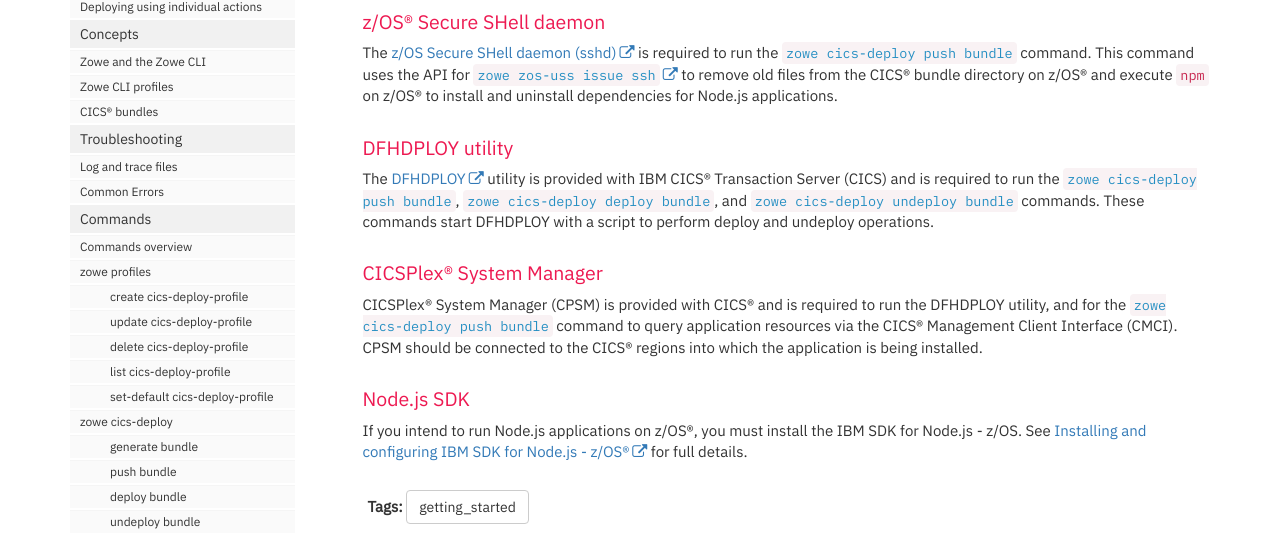
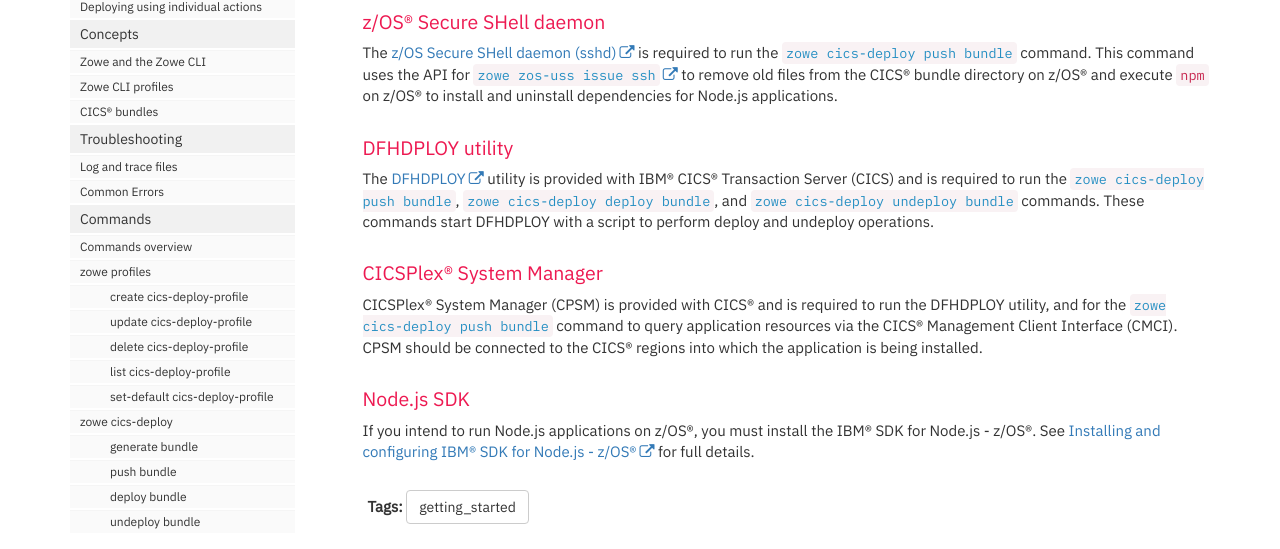
Before and after one commit to IBM/zowe-cli-cics-deploy-plugin, a Jekyll site: the page built from docs/pages/cdp/cdp-Requirements-on-zOS.md, in a window 1280 px wide and 1153 px high. Shown: the part 381-930 px from the top of the window. Built offline with Jekyll 4.4.1, drawn with Linux system fonts in a browser that asks for light colours; nearby versions of some CDN libraries; comment, search, counter and statistics services are not loaded.

Commit message:
ibm trademarks
Signed-off-by: Natasha Mckenzie-Kelly <natasha.mckenzie-kelly@ibm.com>

```diff
--- a/docs/pages/cdp/cdp-Requirements-on-zOS.md
+++ b/docs/pages/cdp/cdp-Requirements-on-zOS.md
@@ -21,7 +21,7 @@ The [z/OS Secure SHell daemon (sshd)](https://www.ibm.com/support/knowledgecente
 
 ### DFHDPLOY utility
 
-The [DFHDPLOY](https://www.ibm.com/support/knowledgecenter/SSGMCP_5.5.0/applications/deploying/dfhdploy_overview.html) utility is provided with IBM CICS® Transaction Server (CICS) and is required to run the [`zowe cics-deploy push bundle`](cdp-CLIReadMe#push--p), [`zowe cics-deploy deploy bundle`](cdp-CLIReadMe#deploy--d--dep), and [`zowe cics-deploy undeploy bundle`](cdp-CLIReadMe#undeploy--u--udep) commands. These commands start DFHDPLOY with a script to perform deploy and undeploy operations.
+The [DFHDPLOY](https://www.ibm.com/support/knowledgecenter/SSGMCP_5.5.0/applications/deploying/dfhdploy_overview.html) utility is provided with IBM® CICS® Transaction Server (CICS) and is required to run the [`zowe cics-deploy push bundle`](cdp-CLIReadMe#push--p), [`zowe cics-deploy deploy bundle`](cdp-CLIReadMe#deploy--d--dep), and [`zowe cics-deploy undeploy bundle`](cdp-CLIReadMe#undeploy--u--udep) commands. These commands start DFHDPLOY with a script to perform deploy and undeploy operations.
 
 ### CICSPlex® System Manager
 
@@ -29,4 +29,4 @@ CICSPlex® System Manager \(CPSM\) is provided with CICS® and is required to ru
 
 ### Node.js SDK
 
-If you intend to run Node.js applications on z/OS®, you must install the IBM SDK for Node.js - z/OS. See [Installing and configuring IBM SDK for Node.js - z/OS®](https://www.ibm.com/support/knowledgecenter/en/SSTRRS_8.0.0/com.ibm.nodejs.zos.v8.doc/install.htm) for full details.
+If you intend to run Node.js applications on z/OS®, you must install the IBM® SDK for Node.js - z/OS®. See [Installing and configuring IBM® SDK for Node.js - z/OS®](https://www.ibm.com/support/knowledgecenter/en/SSTRRS_8.0.0/com.ibm.nodejs.zos.v8.doc/install.htm) for full details.
```
Also changed, not shown: NOTICES.md (+1 -1 lines), docs/pages/cdp/cdp-Zowe-CLI-CICS-deploy-plug-in.md (+1 -1 lines), README.md.
